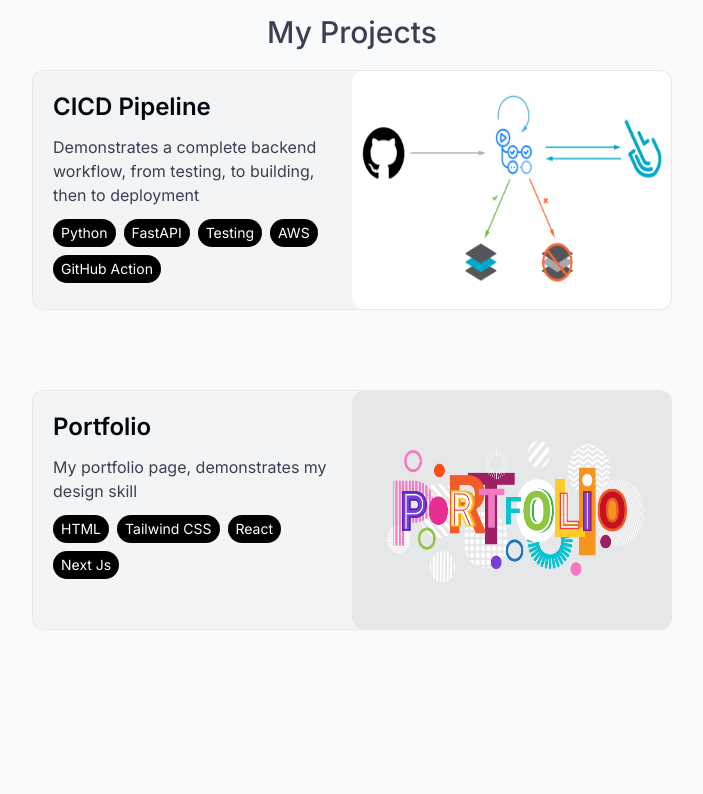
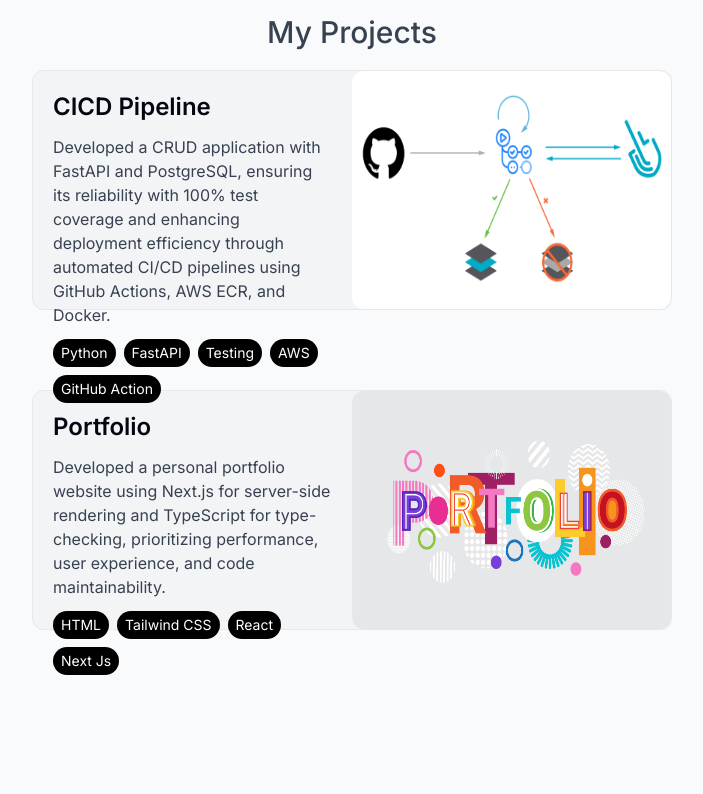
Before and after one commit to michaelx1999/portfolio, a Next.js app: page / in a window 1280 px wide. Shown: the part 1020-1814 px from the top of the page, without its empty margins (288-991 px from the left). Built offline with nearby package versions, Linux system fonts and the light colour scheme.

Commit message:
update data

```diff
--- a/index/data.ts
+++ b/index/data.ts
@@ -36,6 +36,7 @@
   title: string
   description: string
   tags: string[]
+  link: string
   imageUrl: StaticImageData
 }
 
@@ -43,14 +44,16 @@
   {
     title: "CICD Pipeline",
     description:
-      "Demonstrates a complete backend workflow, from testing, to building, then to deployment",
+      "Developed a CRUD application with FastAPI and PostgreSQL, ensuring its reliability with 100% test coverage and enhancing deployment efficiency through automated CI/CD pipelines using GitHub Actions, AWS ECR, and Docker.",
     tags: ["Python", "FastAPI", "Testing", "AWS", "GitHub Action"],
+    link: "https://github.com/michaelx1999/cicd",
     imageUrl: cicd
   },
   {
     title: "Portfolio",
-    description: "My portfolio page, demonstrates my design skill",
+    description: "Developed a personal portfolio website using Next.js for server-side rendering and TypeScript for type-checking, prioritizing performance, user experience, and code maintainability.",
     tags: ["HTML", "Tailwind CSS", "React", "Next Js"],
+    link: "https://github.com/michaelx1999/portfolio",
     imageUrl: portfolio
   }
 ] as const
@@ -68,16 +71,16 @@
   {
     title: "Software Engineer Intern",
     company: "Symetra",
-    location:"Bellevue, WA",
-    description: "Develop and maintain backend microservices & cloud infrastructure",
+    location: "Bellevue, WA",
+    description: "Develop and maintain backend microservices & cloud infrastructure.",
     icon: React.createElement(CgWorkAlt),
     date: "May 2023 - Aug 2023"
   },
   {
     title: "Software Engineer Intern",
     company: "NASA NYSG",
-    location:"Owego, NY",
-    description: "Sensor detection development using Arduino Uno",
+    location: "Owego, NY",
+    description: "Sensor detection development using Arduino Uno.",
     icon: React.createElement(CgWorkAlt),
     date: "Jun 2022 - Aug 2022"
   }
```
